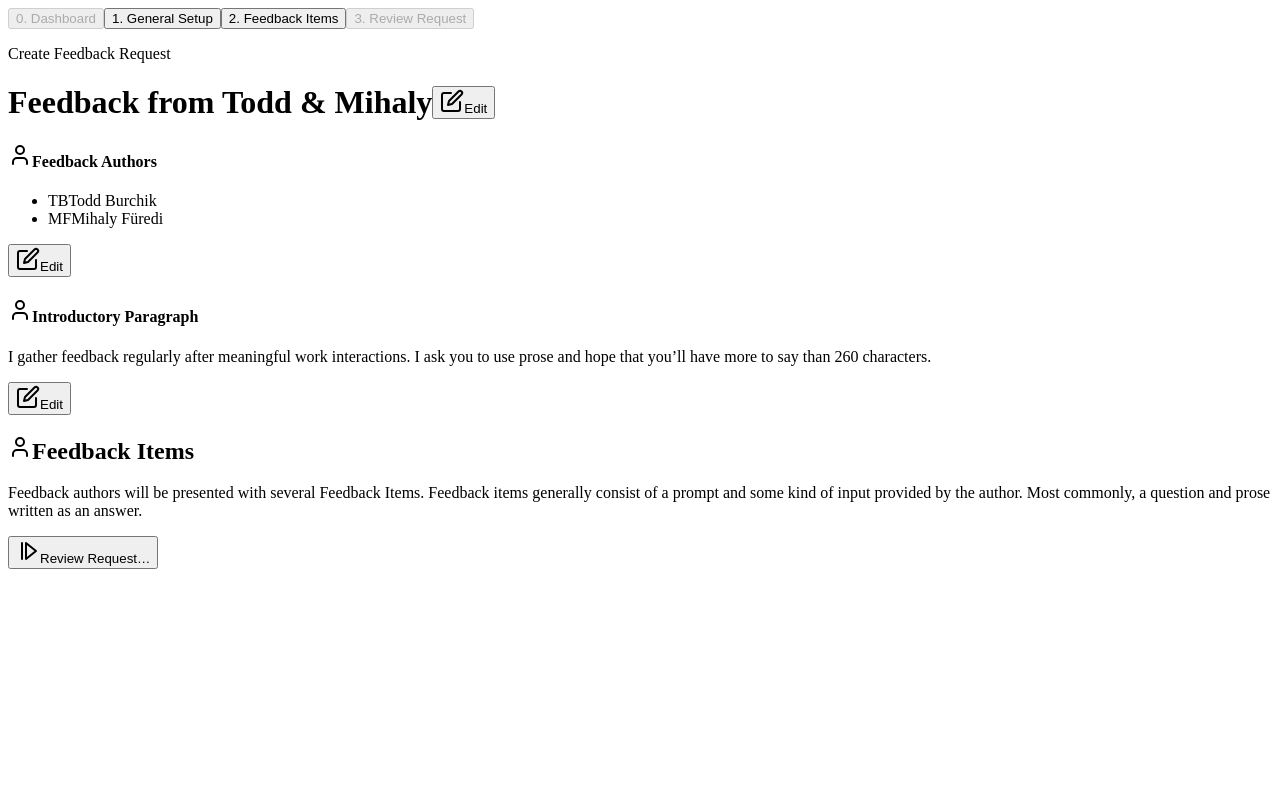
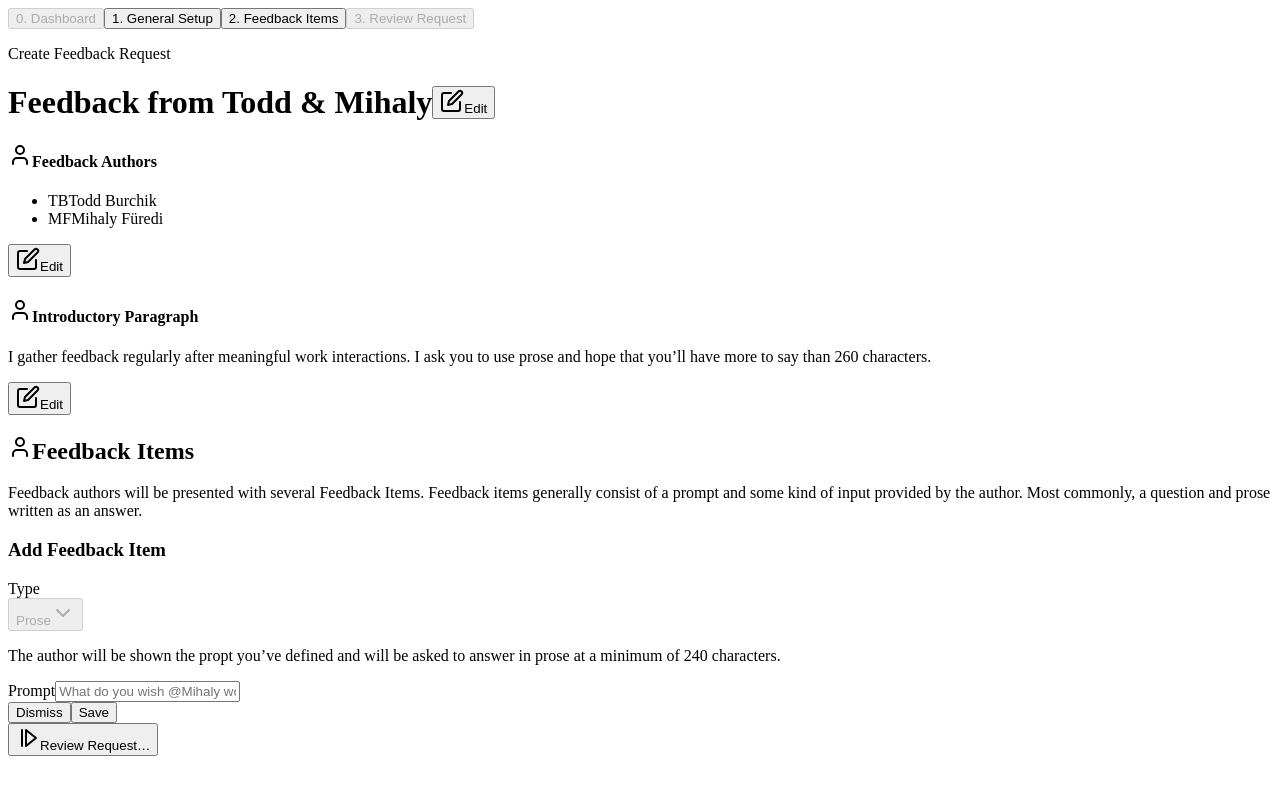
Before and after one commit to improveme-io/imio-product-demo, a Next.js app: page /lego in a window 1280 px wide. Shown: the top 794 px of the page. Built offline with nearby package versions, Linux system fonts and the light colour scheme.

Commit message:
feat(lego): add feedback item

```diff
--- a/package.json
+++ b/package.json
@@ -15,8 +15,10 @@
     "@radix-ui/react-accordion": "^1.1.1",
     "@radix-ui/react-avatar": "^1.0.2",
     "@radix-ui/react-label": "^2.0.1",
+    "@radix-ui/react-select": "^1.2.1",
     "@radix-ui/react-separator": "^1.0.2",
     "@radix-ui/react-tabs": "^1.0.3",
+    "@radix-ui/react-tooltip": "^1.0.5",
     "@tanstack/react-query": "^4.28.0",
     "@trpc/client": "^10.18.0",
     "@trpc/next": "^10.18.0",
--- /dev/null
+++ b/src/components/ui/select.tsx
@@ -0,0 +1,113 @@
+"use client";
+
+import * as React from "react";
+import * as SelectPrimitive from "@radix-ui/react-select";
+import { Check, ChevronDown } from "lucide-react";
+
+import { cn } from "@/lib/utils";
+
+const Select = SelectPrimitive.Root;
+
+const SelectGroup = SelectPrimitive.Group;
+
+const SelectValue = SelectPrimitive.Value;
+
+const SelectTrigger = React.forwardRef<
+  React.ElementRef<typeof SelectPrimitive.Trigger>,
+  React.ComponentPropsWithoutRef<typeof SelectPrimitive.Trigger>
+>(({ className, children, ...props }, ref) => (
+  <SelectPrimitive.Trigger
+    ref={ref}
+    className={cn(
+      "flex h-10 w-full items-center justify-between rounded-md border border-slate-300 bg-transparent px-3 py-2 text-sm placeholder:text-slate-400 focus:outline-none focus:ring-2 focus:ring-slate-400 focus:ring-offset-2 disabled:cursor-not-allowed disabled:opacity-50 dark:border-slate-700 dark:text-slate-50 dark:focus:ring-slate-400 dark:focus:ring-offset-slate-900",
+      className
+    )}
+    {...props}
+  >
+    {children}
+    <ChevronDown className="h-4 w-4 opacity-50" />
+  </SelectPrimitive.Trigger>
+));
+SelectTrigger.displayName = SelectPrimitive.Trigger.displayName;
+
+const SelectContent = React.forwardRef<
+  React.ElementRef<typeof SelectPrimitive.Content>,
+  React.ComponentPropsWithoutRef<typeof SelectPrimitive.Content>
+>(({ className, children, ...props }, ref) => (
+  <SelectPrimitive.Portal>
+    <SelectPrimitive.Content
+      ref={ref}
+      className={cn(
+        "relative z-50 min-w-[8rem] overflow-hidden rounded-md border border-slate-100 bg-white text-slate-700 shadow-md animate-in fade-in-80 dark:border-slate-800 dark:bg-slate-800 dark:text-slate-400",
+        className
+      )}
+      {...props}
+    >
+      <SelectPrimitive.Viewport className="p-1">
+        {children}
+      </SelectPrimitive.Viewport>
+    </SelectPrimitive.Content>
+  </SelectPrimitive.Portal>
+));
+SelectContent.displayName = SelectPrimitive.Content.displayName;
+
+const SelectLabel = React.forwardRef<
+  React.ElementRef<typeof SelectPrimitive.Label>,
+  React.ComponentPropsWithoutRef<typeof SelectPrimitive.Label>
+>(({ className, ...props }, ref) => (
+  <SelectPrimitive.Label
+    ref={ref}
+    className={cn(
+      "py-1.5 pl-8 pr-2 text-sm font-semibold text-slate-900 dark:text-slate-300",
+      className
+    )}
+    {...props}
+  />
+));
+SelectLabel.displayName = SelectPrimitive.Label.displayName;
+
+const SelectItem = React.forwardRef<
+  React.ElementRef<typeof SelectPrimitive.Item>,
+  React.ComponentPropsWithoutRef<typeof SelectPrimitive.Item>
+>(({ className, children, ...props }, ref) => (
+  <SelectPrimitive.Item
+    ref={ref}
+    className={cn(
+      "relative flex cursor-default select-none items-center rounded-sm py-1.5 pl-8 pr-2 text-sm font-medium outline-none focus:bg-slate-100 data-[disabled]:pointer-events-none data-[disabled]:opacity-50 dark:focus:bg-slate-700",
+      className
+    )}
+    {...props}
+  >
+    <span className="absolute left-2 flex h-3.5 w-3.5 items-center justify-center">
+      <SelectPrimitive.ItemIndicator>
+        <Check className="h-4 w-4" />
+      </SelectPrimitive.ItemIndicator>
+    </span>
+
+    <SelectPrimitive.ItemText>{children}</SelectPrimitive.ItemText>
+  </SelectPrimitive.Item>
+));
+SelectItem.displayName = SelectPrimitive.Item.displayName;
+
+const SelectSeparator = React.forwardRef<
+  React.ElementRef<typeof SelectPrimitive.Separator>,
+  React.ComponentPropsWithoutRef<typeof SelectPrimitive.Separator>
+>(({ className, ...props }, ref) => (
+  <SelectPrimitive.Separator
+    ref={ref}
+    className={cn("-mx-1 my-1 h-px bg-slate-100 dark:bg-slate-700", className)}
+    {...props}
+  />
+));
+SelectSeparator.displayName = SelectPrimitive.Separator.displayName;
+
+export {
+  Select,
+  SelectGroup,
+  SelectValue,
+  SelectTrigger,
+  SelectContent,
+  SelectLabel,
+  SelectItem,
+  SelectSeparator,
+};
--- a/src/pages/lego.tsx
+++ b/src/pages/lego.tsx
@@ -58,6 +58,13 @@ import { Textarea } from "@/components/ui/textarea";
 import { Separator } from "@/components/ui/separator";
 import { Tabs, TabsContent, TabsList, TabsTrigger } from "@/components/ui/tabs";
 import { Avatar, AvatarFallback, AvatarImage } from "@/components/ui/avatar";
+import {
+  Select,
+  SelectContent,
+  SelectItem,
+  SelectTrigger,
+  SelectValue,
+} from "@/components/ui/select";
 
 import { UserIcon, SendIcon, StepForwardIcon, EditIcon } from "lucide-react";
 
@@ -210,11 +217,52 @@ const FeedbackItems = () => {
         Feedback Items
       </h2>
       <p>
-        Feedback authors will be presented with several Feedback Items.
-        Feedback items generally consist of a prompt and some kind of input
-        provided by the author. Most commonly, a question and prose written as
-        an answer.
+        Feedback authors will be presented with several Feedback Items. Feedback
+        items generally consist of a prompt and some kind of input provided by
+        the author. Most commonly, a question and prose written as an answer.
       </p>
+      <section className="mt-6 rounded-lg border border-slate-100 px-8 py-8 dark:border-slate-600">
+        <h3 className="flex">
+          {/* <UserIcon className="mr-2" /> */}
+          Add Feedback Item
+        </h3>
+        <div className="my-4">
+          <div className="mb-4 flex flex-grow flex-col">
+            <Label>Type</Label>
+            <div className="flex">
+              <Select defaultValue="PROSE">
+                <SelectTrigger disabled className="w-45">
+                  <SelectValue placeholder="Select Feedback Item Type…" />
+                </SelectTrigger>
+                <SelectContent>
+                  <SelectItem value="PROSE">Prose</SelectItem>
+                  <SelectItem value="SHORT_PROSE">
+                    Short Prose (240 char max)
+                  </SelectItem>
+                  <SelectItem value="VIDEO">Video</SelectItem>
+                </SelectContent>
+              </Select>
+              <p className="w-[400px] px-3 py-1 text-xs">
+                The author will be shown the propt you’ve defined and will be
+                asked to answer in prose at a minimum of 240 characters.
+              </p>
+            </div>
+          </div>
+          <div className="flex flex-grow flex-col">
+            <Label>Prompt</Label>
+            <Input
+              type="text"
+              placeholder="What do you wish @Mihaly would change in the future?"
+            />
+          </div>
+          <div className="mt-8 flex justify-end">
+            <Button variant={"ghost"} className="mr-4">
+              Dismiss
+            </Button>
+            <Button>Save</Button>
+          </div>
+        </div>
+      </section>
     </>
   );
 };
```
Also changed, not shown: 1 other file (tests, documents, lock files or other folders).
